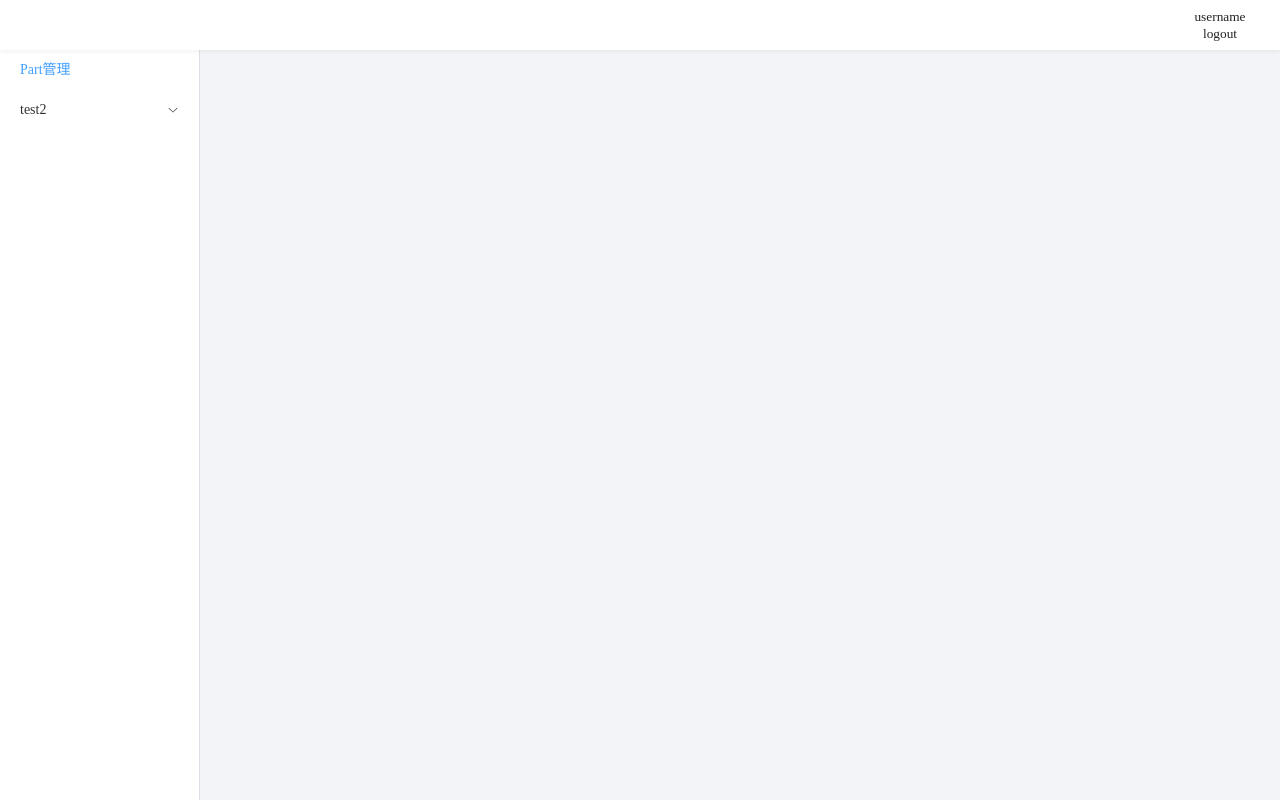
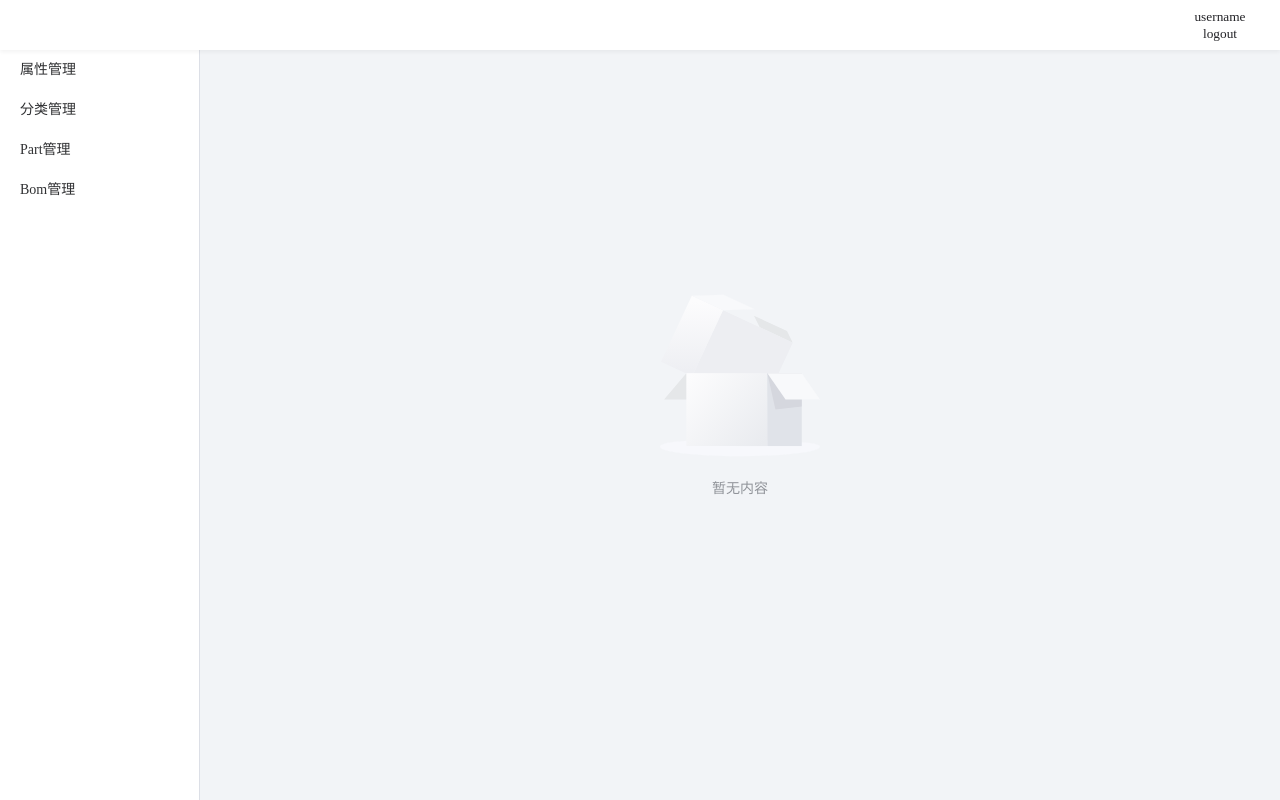
Before and after one commit to Glimound/mini-bom-frontend, a Vue app: page / in a window 1280 px wide. Built offline with nearby package versions, Linux system fonts and the light colour scheme; sample sign-in values are in the browser's storage.

Commit message:
调整router和navmenu；增加空白页

```diff
--- a/src/components/TheNavMenu.vue
+++ b/src/components/TheNavMenu.vue
@@ -1,16 +1,18 @@
 <template>
   <div class="navigation">
     <el-menu :default-active="currentRoute" :router="true">
-      <el-menu-item index="/">
+      <el-menu-item index="/attribute-management">
+        <span>属性管理</span>
+      </el-menu-item>
+      <el-menu-item index="/classification-management">
+        <span>分类管理</span>
+      </el-menu-item>
+      <el-menu-item index="/part-management">
         <span>Part管理</span>
       </el-menu-item>
-      <el-sub-menu index="/test">
-        <template #title>
-          <span>test2</span>
-        </template>
-          <el-menu-item index="/1">test2-1</el-menu-item>
-          <el-menu-item index="/2">test2-2</el-menu-item>
-      </el-sub-menu>
+      <el-menu-item index="/bom-management">
+        <span>Bom管理</span>
+      </el-menu-item>
     </el-menu>
   </div>
 </template>
--- a/src/router/index.js
+++ b/src/router/index.js
@@ -6,6 +6,10 @@ import DashboardPage from '@/views/DashboardPage.vue'
 import LoginPage from '@/views/LoginPage.vue'
 import RegisterPage from '@/views/RegisterPage.vue'
 import AttributeManagement from '@/views/ContentView/AttributeManagement.vue'
+import ClassificationManagement from '@/views/ContentView/ClassificationManagement.vue'
+import BomManagement from '@/views/ContentView/BomManagement.vue'
+import PartManagement from '@/views/ContentView/PartManagement.vue'
+import BlankView from '@/views/ContentView/BlankView.vue'
 
 const authStore = useAuthStore()
 
@@ -21,11 +25,43 @@ const router = createRouter({
       },
       children: [
         {
-          path: 'attribute',
+          path: '',
+          name: 'BlankView',
+          component: BlankView,
+          meta: {
+            title: '空白页'
+          }
+        },
+        {
+          path: 'attribute-management',
           name: 'AttributeManagement',
           component: AttributeManagement,
           meta: {
             title: '属性管理'
+          }
+        },
+        {
+          path: 'classification-management',
+          name: 'ClassificationManagement',
+          component: ClassificationManagement,
+          meta: {
+            title: '分类管理'
+          }
+        },
+        {
+          path: 'bom-management',
+          name: 'BomManagement',
+          component: BomManagement,
+          meta: {
+            title: 'BOM管理'
+          }
+        },
+        {
+          path: 'part-management',
+          name: 'PartManagement',
+          component: PartManagement,
+          meta: {
+            title: 'Part管理'
           }
         }
       ]
--- /dev/null
+++ b/src/views/ContentView/BlankView.vue
@@ -0,0 +1,20 @@
+<template>
+  <div class="blank-wrapper">
+    <el-empty description="暂无内容" />
+  </div>
+</template>
+
+<script setup>
+
+</script>
+
+<style lang="scss">
+.blank-wrapper {
+  height: 100%;
+
+  .el-empty {
+    height: 90%;
+    width: 100%;
+  }
+}
+</style>
```
